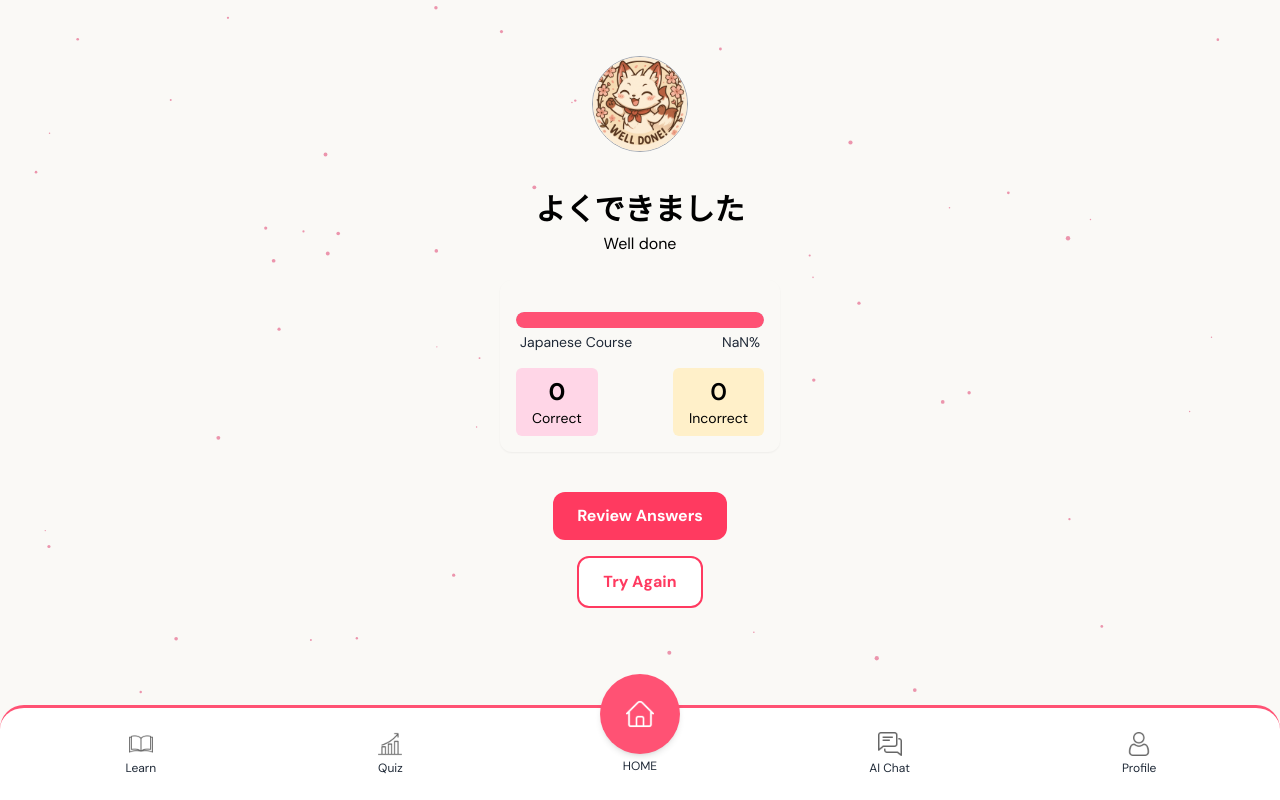
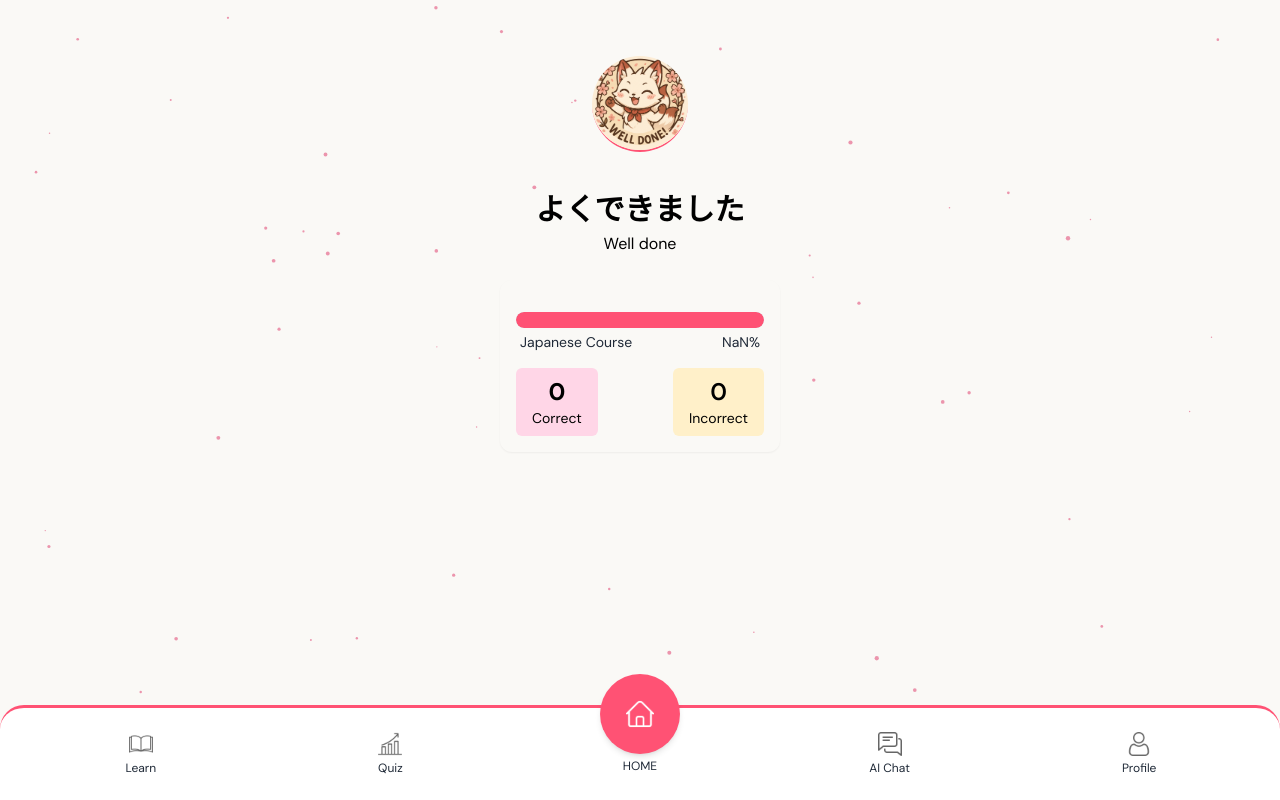
Before and after one commit to kahitoz-infra/kahitoz-japanese-app, a Next.js app: page /PostQuiz in a window 1280 px wide. Built offline with nearby package versions, Linux system fonts and the light colour scheme.

Commit message:
Added the Chidi Well Done Dark Image to Post Quiz and removed the Review Button

```diff
--- a/app/PostQuiz/page.js
+++ b/app/PostQuiz/page.js
@@ -46,9 +46,18 @@ useEffect(() => {
       {/* Main content */}
       <div className="flex flex-col items-center justify-center gap-6 py-10 px-4 relative z-10">
 
-        <div className="w-24 h-24 rounded-full relative border border-gray-400 mt-4 overflow-hidden">
+        <div className="w-24 h-24 dark:hidden rounded-full relative border-b-2 border-[#FF5274] dark:border-[#F66538] mt-4 overflow-hidden">
         <Image
           src="/chibi_well_done.png" // Ensure this image exists in your /public folder
+          alt="Well done"
+          fill
+          className="object-cover"
+        />
+      </div>
+
+      <div className="w-24 h-24 dark:flex hidden rounded-full relative border-b-2 border-[#FF5274] dark:border-[#F66538] mt-4 overflow-hidden">
+        <Image
+          src="/chibi_well_done_dark.png" // Ensure this image exists in your /public folder
           alt="Well done"
           fill
           className="object-cover"
@@ -65,11 +74,6 @@ useEffect(() => {
         {/* Progress Card */}
         <ProgressCard correct={correct} incorrect={incorrect} />
 
-        {/* Buttons */}
-        <div className="flex flex-col items-center gap-4 mt-4">
-          <CustomButton text="Review Answers" href="/Review" />
-          <SecondaryButton text="Try Again" href="/Quiz" />
-        </div>
 
       </div>
 
```
Also changed, not shown: 1 other file (tests, documents, lock files or other folders). Lines whose indentation alone changed are shown as unchanged.
